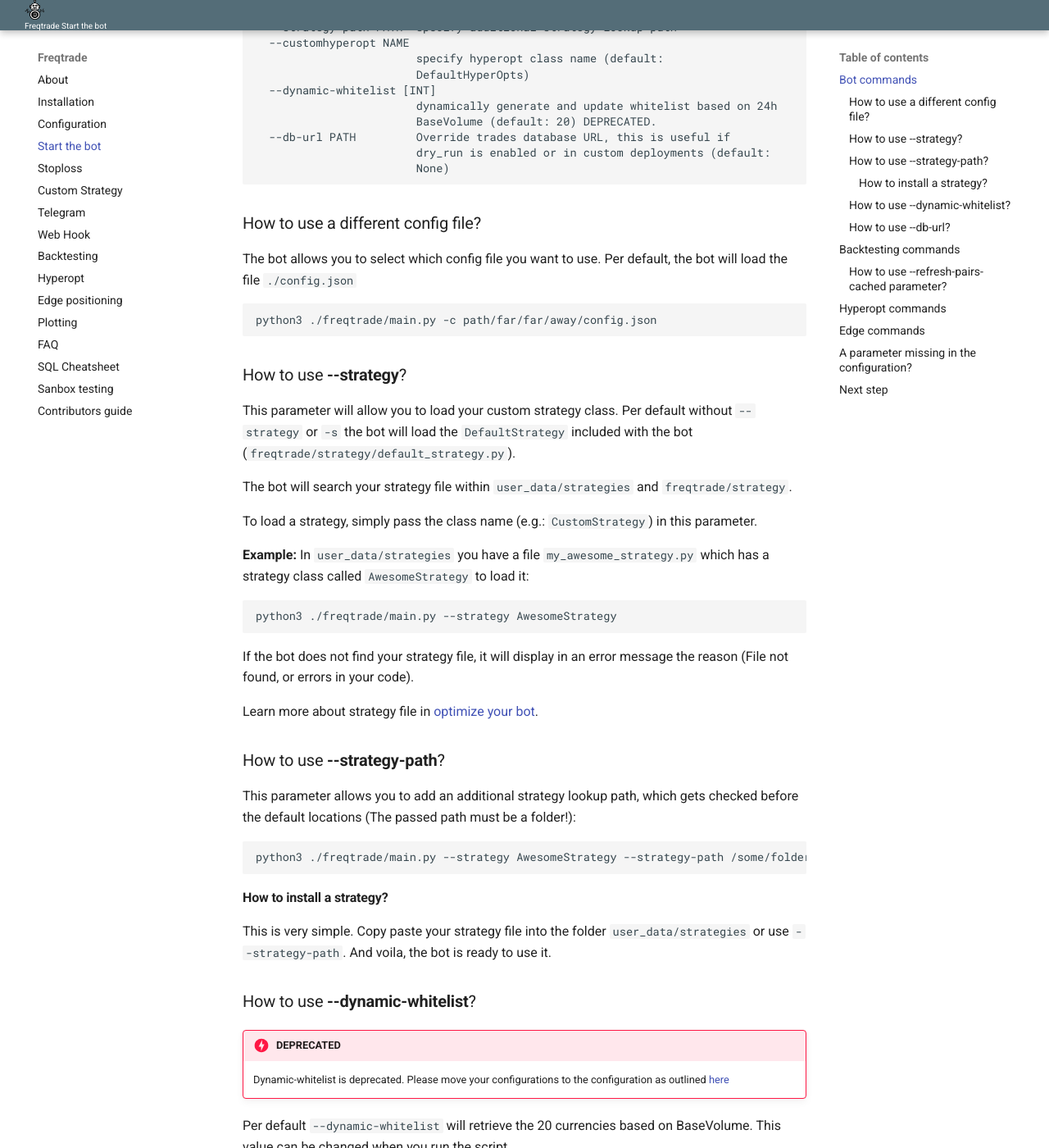
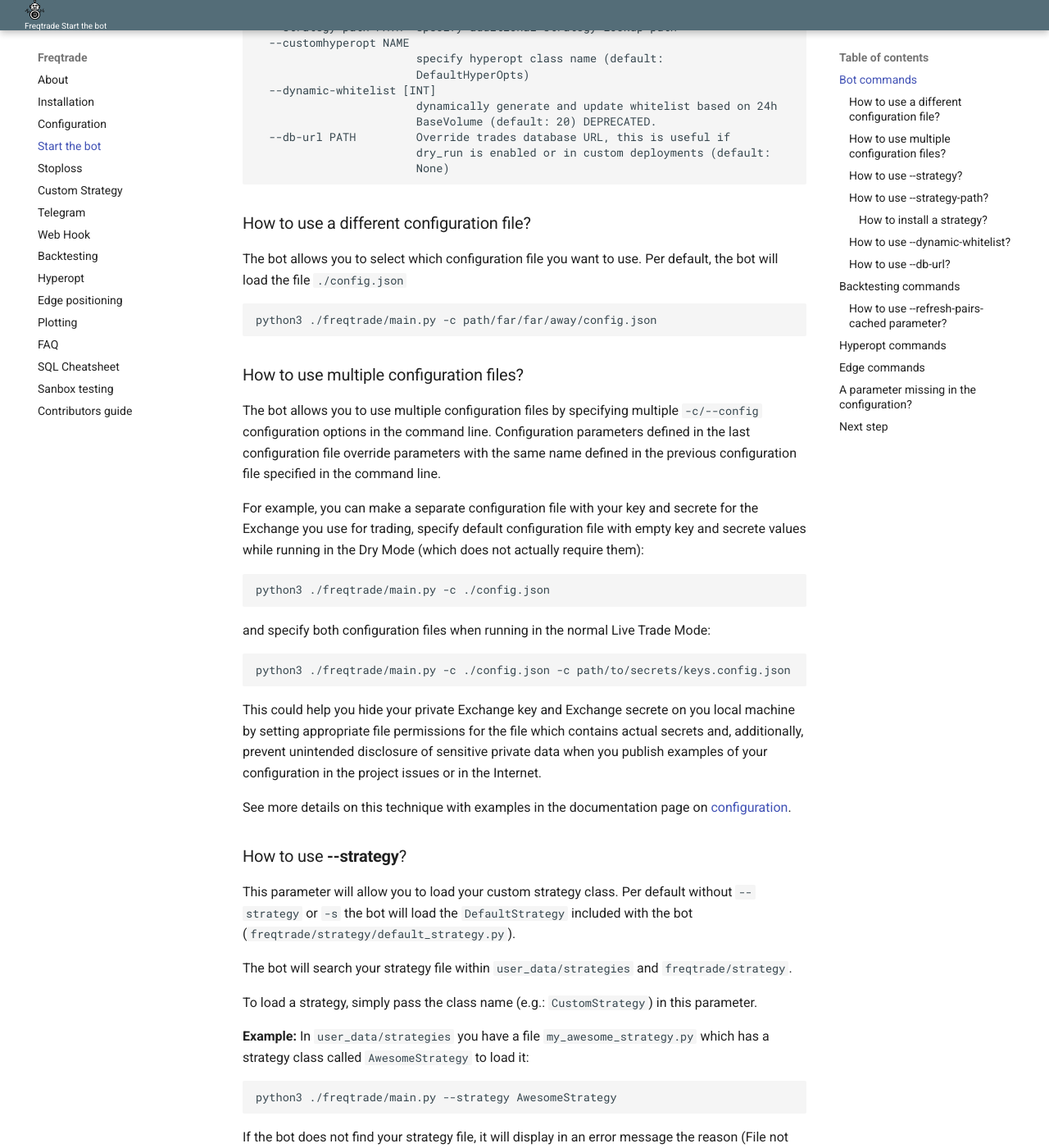
Before and after one commit to jacksonmori755/Crypto-trading-bot, an MkDocs documentation site: the page built from docs/bot-usage.md, in a window 1280 px wide and 1400 px high, scrolled down 709 px. Shown: the whole window at 82% size. Built offline with MkDocs 1.6.1 and Material for MkDocs 9.7.7, drawn with Linux system fonts in a browser that asks for light colours.

Commit message:
How to use multiple configuration files
Description of multiple config command line options added.

Concrete examples to the bot-configuration page (something like "Hiding your key and exchange secret") will follow.

Please review grammar, wording etc.

````diff
--- a/docs/bot-usage.md
+++ b/docs/bot-usage.md
@@ -41,14 +41,44 @@ optional arguments:
                         None)
 ```
 
-### How to use a different config file?
+### How to use a different configuration file?
 
-The bot allows you to select which config file you want to use. Per
+The bot allows you to select which configuration file you want to use. Per
 default, the bot will load the file `./config.json`
 
 ```bash
 python3 ./freqtrade/main.py -c path/far/far/away/config.json
 ```
+
+### How to use multiple configuration files?
+
+The bot allows you to use multiple configuration files by specifying multiple
+`-c/--config` configuration options in the command line. Configuration parameters
+defined in the last configuration file override parameters with the same name
+defined in the previous configuration file specified in the command line.
+
+For example, you can make a separate configuration file with your key and secrete
+for the Exchange you use for trading, specify default configuration file with
+empty key and secrete values while running in the Dry Mode (which does not actually
+require them):
+
+```bash
+python3 ./freqtrade/main.py -c ./config.json
+```
+
+and specify both configuration files when running in the normal Live Trade Mode:
+
+```bash
+python3 ./freqtrade/main.py -c ./config.json -c path/to/secrets/keys.config.json
+```
+
+This could help you hide your private Exchange key and Exchange secrete on you local machine
+by setting appropriate file permissions for the file which contains actual secrets and, additionally,
+prevent unintended disclosure of sensitive private data when you publish examples
+of your configuration in the project issues or in the Internet.
+
+See more details on this technique with examples in the documentation page on
+[configuration](https://github.com/freqtrade/freqtrade/blob/develop/docs/bot-configuration.md).
 
 ### How to use **--strategy**?
 
````
